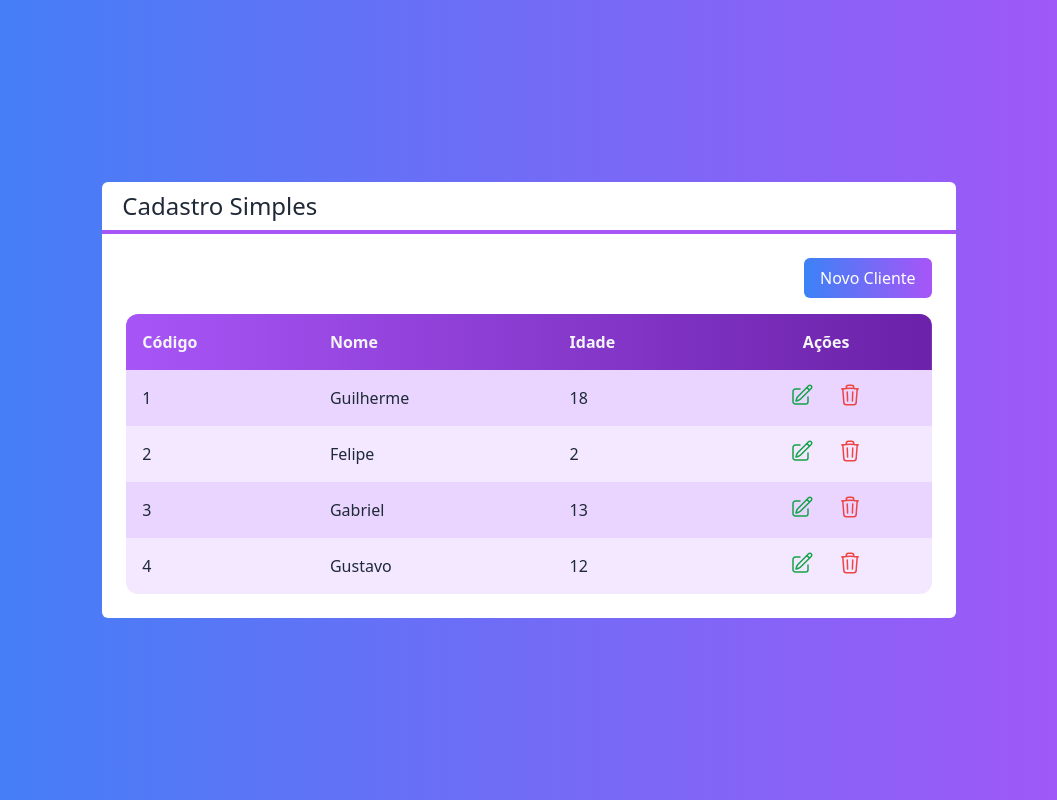
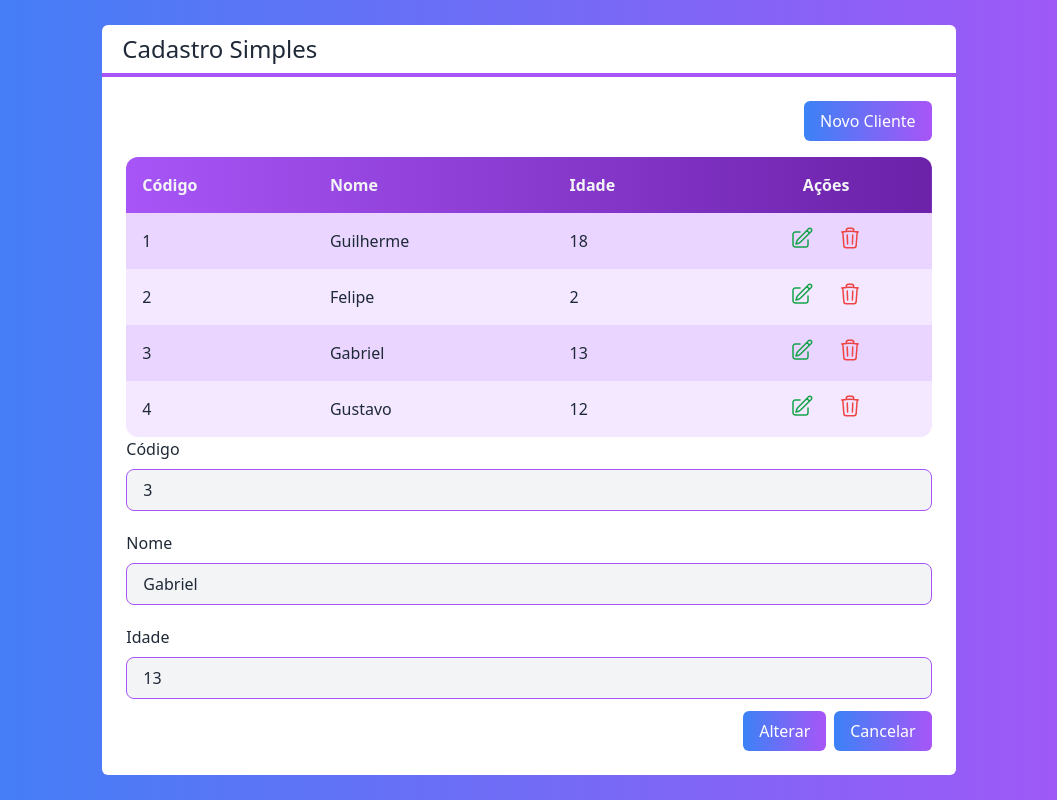
Before and after one commit to Gui-Angelo-Silva/Curso-React-Next-Udemy, a Next.js app in the folder aulao_nextjs/next-crud/: page / in a window 1280 px wide. Shown: the whole page, without its empty margins (111-1168 px from the left). Built offline with nearby package versions, Linux system fonts and the light colour scheme.

Commit message:
116 - Componente Formulário, curso React

```diff
--- /dev/null
+++ b/aulao_nextjs/next-crud/src/components/Entrada.tsx
@@ -0,0 +1,29 @@
+interface EntradaProps {
+    tipo?: 'text' | 'number'
+    texto: string
+    valor: any
+    somenteLeitura?: boolean
+    className?: string
+    valorMudou?: (valor: any) => void
+}
+
+export default function Entrada(props: EntradaProps) {
+    return (
+        <div className={`flex flex-col ${props.className}`}>
+            <label className="mb-2">
+                {props.texto}
+            </label>
+            <input
+                type={props.tipo ?? 'text'}
+                value={props.valor}
+                readOnly={props.somenteLeitura}
+                onChange={e => props.valorMudou?.(e.target.value)}
+                className={`
+                    border border-purple-500 rounded-lg
+                    focus:outline-none bg-gray-100 px-4 py-2
+                    ${props.somenteLeitura ? '' : 'focus:bg-white'}
+                `}
+            />
+        </div>
+    )
+}
--- /dev/null
+++ b/aulao_nextjs/next-crud/src/components/Formulario.tsx
@@ -0,0 +1,47 @@
+import { useState } from "react";
+import Entrada from "./Entrada";
+import Cliente from "@/core/Cliente";
+import Botao from "./Botao";
+
+interface FormularioProps {
+    cliente: Cliente
+}
+
+export default function Formulario(props: FormularioProps) {
+    const id = props.cliente?.id
+    const [nome, setNome] = useState(props.cliente?.nome ?? '')
+    const [idade, setIdade] = useState(props.cliente?.idade ?? 0)
+
+    return (
+        <div>
+            {id ? (
+                <Entrada
+                    somenteLeitura
+                    texto='Código'
+                    valor={id}
+                    className="mb-5"
+                />
+            ) : false}
+            <Entrada
+                texto='Nome'
+                valor={nome}
+                valorMudou={setNome}
+                className="mb-5"
+            />
+            <Entrada
+                texto='Idade'
+                tipo='number'
+                valor={idade}
+                valorMudou={setIdade}
+            />
+            <div className="flex justify-end mt-3">
+                <Botao cor='blue' className="mr-2">
+                    {id ? 'Alterar' : 'Salvar'}
+                </Botao>
+                <Botao cor='gray'>
+                    Cancelar
+                </Botao>
+            </div>
+        </div>
+    )
+}
--- a/aulao_nextjs/next-crud/src/pages/index.tsx
+++ b/aulao_nextjs/next-crud/src/pages/index.tsx
@@ -2,6 +2,7 @@
 import Tabela from "@/components/Tabela";
 import Cliente from '@/core/Cliente'
 import Botao from "@/components/Botao";
+import Formulario from "@/components/Formulario";
 
 export default function Home() {
   const clientes = [
@@ -27,12 +28,13 @@
     `}>
       <Layout titulo="Cadastro Simples">
         <div className="flex justify-end">
-          <Botao cor="gray" className="mb-4">Novo Cliente</Botao>
+          <Botao className="mb-4">Novo Cliente</Botao>
         </div>
         <Tabela clientes={clientes}
           clienteSelecionado={clienteSelecionado}
           clienteExcluido={clienteExcluido}
           ></Tabela>
+        <Formulario cliente={clientes[2]}></Formulario>
       </Layout>
     </div>
   )
```
Also changed, not shown: aulao_nextjs/next-crud/src/components/Botao.tsx (+13 -0 lines), aulao_nextjs/next-crud/tailwind.config.js (line endings or trailing spaces).
